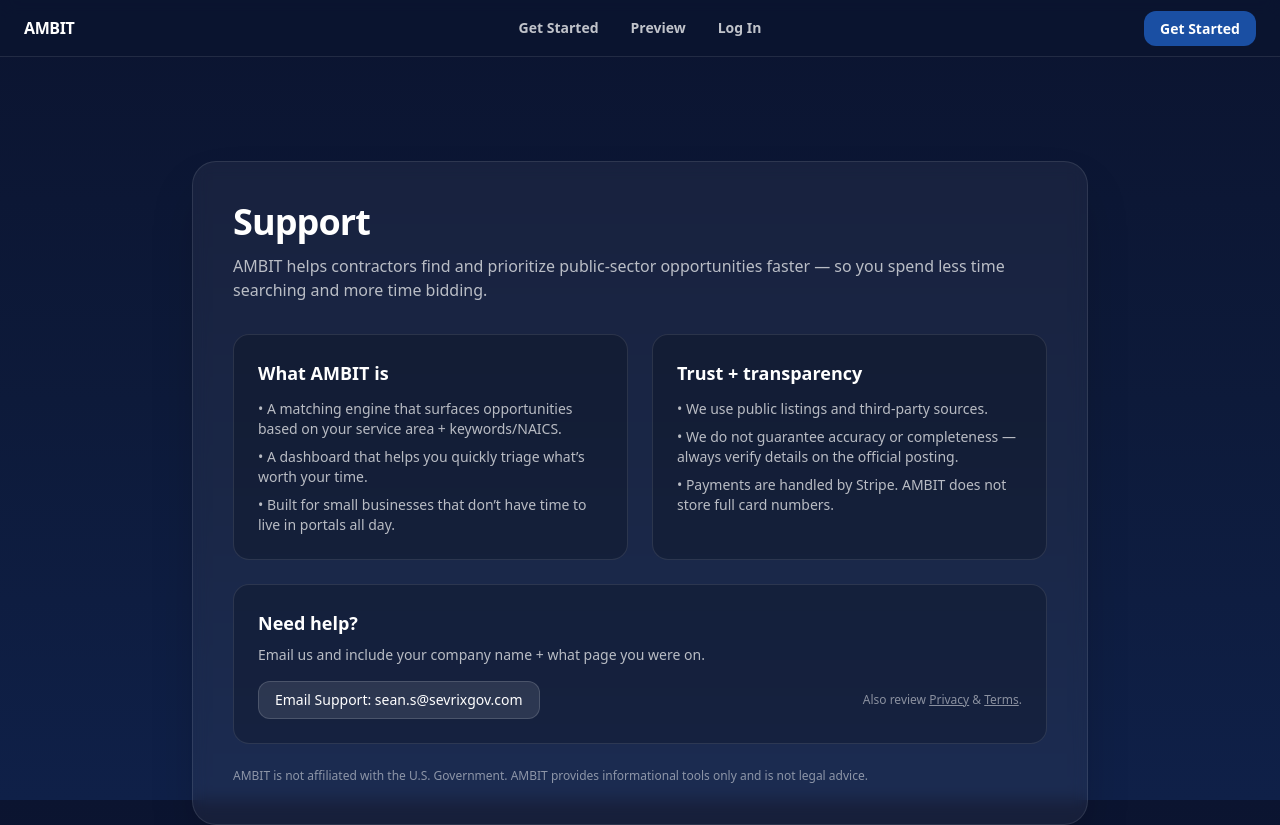
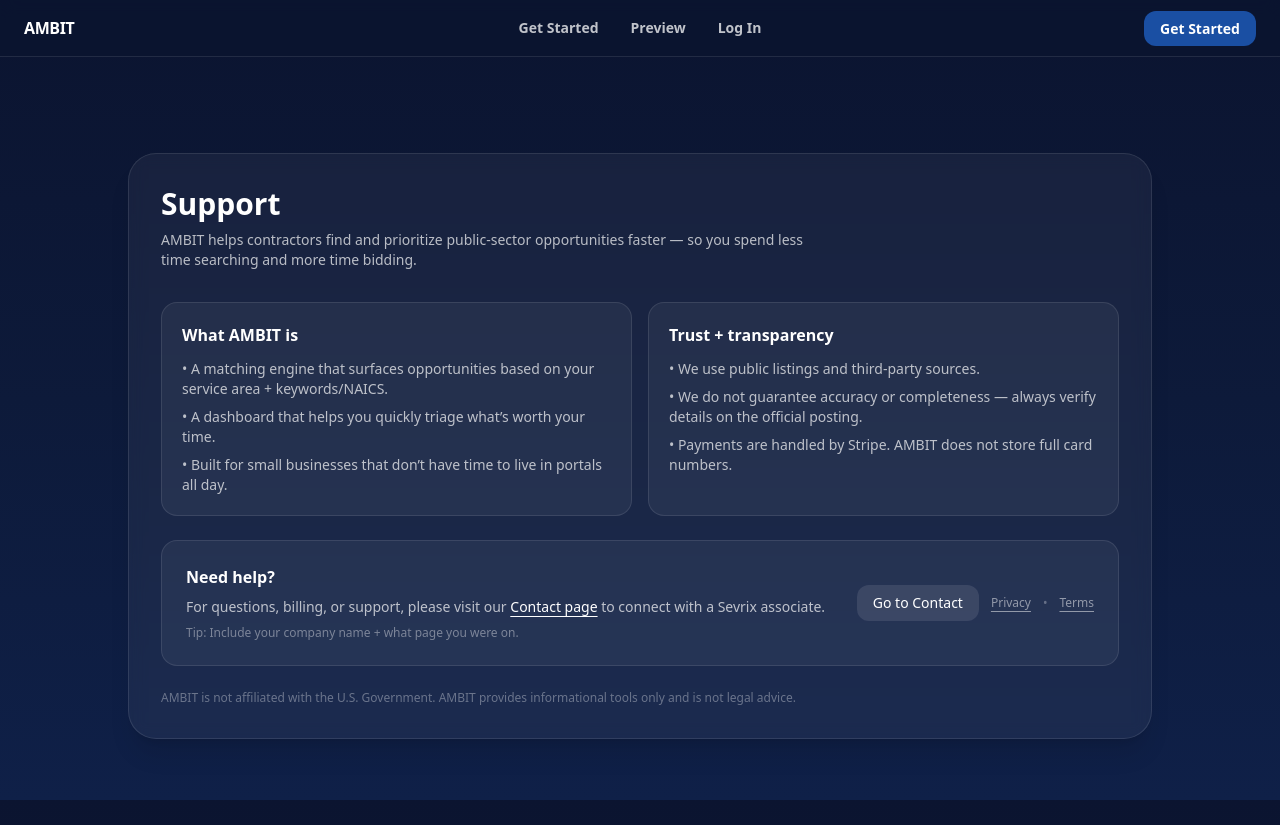
Before and after one commit to seansevrix/ambit, a Next.js app: page /support in a window 1280 px wide. Shown: the top 825 px of the page. Built offline with nearby package versions, Linux system fonts and the light colour scheme.

Commit message:
Update support page CTA to contact

```diff
--- a/app/support/page.tsx
+++ b/app/support/page.tsx
@@ -1,88 +1,91 @@
 import Link from "next/link";
+
+export const metadata = {
+  title: "Support | AMBIT",
+  description: "Support, trust, and product information for AMBIT.",
+};
 
 export default function SupportPage() {
   return (
-    <main className="min-h-[calc(100vh-80px)] px-4 py-16">
-      <div className="mx-auto w-full max-w-4xl">
-        <div className="rounded-3xl border border-white/10 bg-white/5 p-8 shadow-2xl backdrop-blur md:p-10">
-          <h1 className="text-3xl font-semibold tracking-tight md:text-4xl">
-            Support
-          </h1>
-
-          <p className="mt-3 text-white/70">
-            AMBIT helps contractors find and prioritize public-sector
-            opportunities faster — so you spend less time searching and more time
-            bidding.
+    <main className="min-h-[calc(100vh-120px)] px-4 py-14">
+      <div className="mx-auto max-w-5xl">
+        <section className="rounded-[28px] border border-white/10 bg-white/5 p-8 shadow-xl backdrop-blur">
+          <h1 className="text-3xl font-semibold text-white">Support</h1>
+          <p className="mt-2 max-w-2xl text-sm text-white/70">
+            AMBIT helps contractors find and prioritize public-sector opportunities faster — so you
+            spend less time searching and more time bidding.
           </p>
 
-          <div className="mt-8 grid gap-6 md:grid-cols-2">
-            <section className="rounded-2xl border border-white/10 bg-black/20 p-6">
-              <h2 className="text-lg font-semibold">What AMBIT is</h2>
+          <div className="mt-8 grid gap-4 md:grid-cols-2">
+            {/* What AMBIT is */}
+            <div className="rounded-2xl border border-white/10 bg-white/5 p-5">
+              <h2 className="text-base font-semibold text-white">What AMBIT is</h2>
               <ul className="mt-3 space-y-2 text-sm text-white/70">
-                <li>
-                  • A matching engine that surfaces opportunities based on your
-                  service area + keywords/NAICS.
-                </li>
-                <li>
-                  • A dashboard that helps you quickly triage what’s worth your
-                  time.
-                </li>
-                <li>
-                  • Built for small businesses that don’t have time to live in
-                  portals all day.
-                </li>
+                <li>• A matching engine that surfaces opportunities based on your service area + keywords/NAICS.</li>
+                <li>• A dashboard that helps you quickly triage what’s worth your time.</li>
+                <li>• Built for small businesses that don’t have time to live in portals all day.</li>
               </ul>
-            </section>
+            </div>
 
-            <section className="rounded-2xl border border-white/10 bg-black/20 p-6">
-              <h2 className="text-lg font-semibold">Trust + transparency</h2>
+            {/* Trust */}
+            <div className="rounded-2xl border border-white/10 bg-white/5 p-5">
+              <h2 className="text-base font-semibold text-white">Trust + transparency</h2>
               <ul className="mt-3 space-y-2 text-sm text-white/70">
                 <li>• We use public listings and third-party sources.</li>
-                <li>
-                  • We do not guarantee accuracy or completeness — always verify
-                  details on the official posting.
-                </li>
-                <li>
-                  • Payments are handled by Stripe. AMBIT does not store full
-                  card numbers.
-                </li>
+                <li>• We do not guarantee accuracy or completeness — always verify details on the official posting.</li>
+                <li>• Payments are handled by Stripe. AMBIT does not store full card numbers.</li>
               </ul>
-            </section>
+            </div>
           </div>
 
-          <section className="mt-6 rounded-2xl border border-white/10 bg-black/20 p-6">
-            <h2 className="text-lg font-semibold">Need help?</h2>
-            <p className="mt-2 text-sm text-white/70">
-              Email us and include your company name + what page you were on.
-            </p>
+          {/* Need help */}
+          <div className="mt-6 rounded-2xl border border-white/10 bg-white/5 p-6">
+            <div className="flex flex-col gap-4 md:flex-row md:items-center md:justify-between">
+              <div>
+                <h2 className="text-base font-semibold text-white">Need help?</h2>
+                <p className="mt-2 text-sm text-white/70">
+                  For questions, billing, or support, please visit our{" "}
+                  <Link
+                    href="/contact"
+                    className="text-white underline underline-offset-4 hover:text-white/90"
+                  >
+                    Contact page
+                  </Link>{" "}
+                  to connect with a Sevrix associate.
+                </p>
+                <p className="mt-2 text-xs text-white/40">
+                  Tip: Include your company name + what page you were on.
+                </p>
+              </div>
 
-            <div className="mt-4 flex flex-col gap-3 sm:flex-row sm:items-center sm:justify-between">
-              <a
-                href="mailto:sean.s@sevrixgov.com?subject=AMBIT%20Support%20Request"
-                className="inline-flex w-fit items-center justify-center rounded-xl border border-white/15 bg-white/10 px-4 py-2 text-sm font-medium text-white hover:bg-white/15"
-              >
-                Email Support: sean.s@sevrixgov.com
-              </a>
-
-              <div className="text-xs text-white/50">
-                Also review{" "}
-                <Link className="underline hover:text-white" href="/privacy">
+              <div className="flex items-center gap-3">
+                <Link
+                  href="/contact"
+                  className="inline-flex items-center justify-center rounded-xl bg-white/10 px-4 py-2 text-sm font-medium text-white hover:bg-white/15"
+                >
+                  Go to Contact
+                </Link>
+                <Link
+                  href="/privacy"
+                  className="text-xs text-white/50 underline underline-offset-4 hover:text-white/80"
+                >
                   Privacy
-                </Link>{" "}
-                &{" "}
-                <Link className="underline hover:text-white" href="/terms">
+                </Link>
+                <span className="text-xs text-white/30">•</span>
+                <Link
+                  href="/terms"
+                  className="text-xs text-white/50 underline underline-offset-4 hover:text-white/80"
+                >
                   Terms
                 </Link>
-                .
               </div>
             </div>
-          </section>
+          </div>
 
-          <section className="mt-6 text-xs text-white/50">
-            AMBIT is not affiliated with the U.S. Government. AMBIT provides
-            informational tools only and is not legal advice.
-          </section>
-        </div>
+          <p className="mt-6 text-xs text-white/35">
+            AMBIT is not affiliated with the U.S. Government. AMBIT provides informational tools only and is not legal advice.
+          </p>
+        </section>
       </div>
     </main>
   );
```
